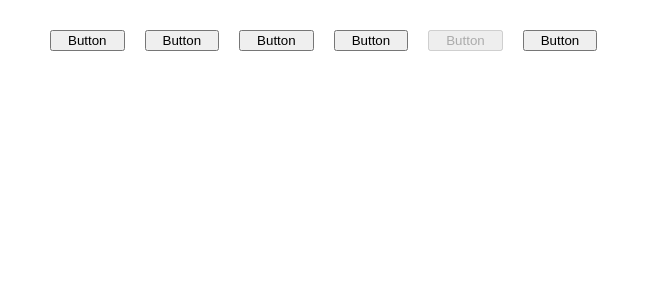
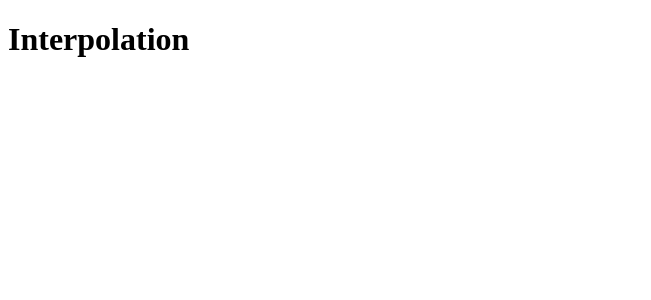
Before and after one commit to ElijahMinc/in-depth-sass-react, a React (Create React App) app: page / in a window 1280 px wide. Shown: the top 300 px of the page, without its empty margins (0-651 px from the left). Built offline with nearby package versions, Linux system fonts and the light colour scheme.

Commit message:
worked on with sasss interpolation

```diff
--- a/src/App.js
+++ b/src/App.js
@@ -2,26 +2,7 @@
 function App() {
   return (
     <div className="App">
-        <button className="btn sm">
-          <span className="btn-title">Button</span>
-        </button>
-        <button className="btn md">
-          <span className="btn-title">Button</span>
-        </button>
-        <button className="btn lg">
-          <span className="btn-title">Button</span>
-        </button>
-
-
-        <button className="btn sm btn-type-success">
-          <span className="btn-title">Button</span>
-        </button>
-        <button className="btn md btn-type-error" disabled>
-          <span className="btn-title">Button</span>
-        </button>
-        <button className="btn lg btn-type-info">
-          <span className="btn-title">Button</span>
-        </button>
+      <h1>Interpolation</h1>
     </div>
   );
 }
--- a/src/_module1.scss
+++ /dev/null
@@ -1,12 +0,0 @@
-$borderRadius: 5px;
-$fontColor: #0000ff !default;
-
-
-@mixin button {
-   border-radius: $borderRadius;
-
-   .button-title{
-      font-size: 10px;
-      color: $fontColor;
-   }
-}
--- a/src/index.scss
+++ b/src/index.scss
@@ -1,11 +1,38 @@
-@use 'module1' as m1 with (
-  $fontColor: blue
-); //! перезаписывание переменной, задекларированной с флагом !default
+$theme-prefix: them1;
 
-* {
-  margin: 10px;
+p.theme-#{$theme-prefix}{
+  color: #00ff00;
 }
 
-.hello{
-  @include m1.button();
+$size: 12px;
+
+$modificator: 3;
+
+
+span{
+  font-size: $size / $modificator; // на выходе значение: 4
+  // font-size: #{$size} / #{$modificator}; // на выходе строка: 12px/3
 }
+
+// a{
+//   &--modifier{
+//     color: blue;
+//   }
+// }
+
+
+a{
+  #{&}--modifier{
+    color: blue;
+  }
+}
+
+
+@mixin define-icon($name){
+  .icon-#{name}{
+    content: $name;
+  }
+}
+
+
+@include define-icon('computer')
```
